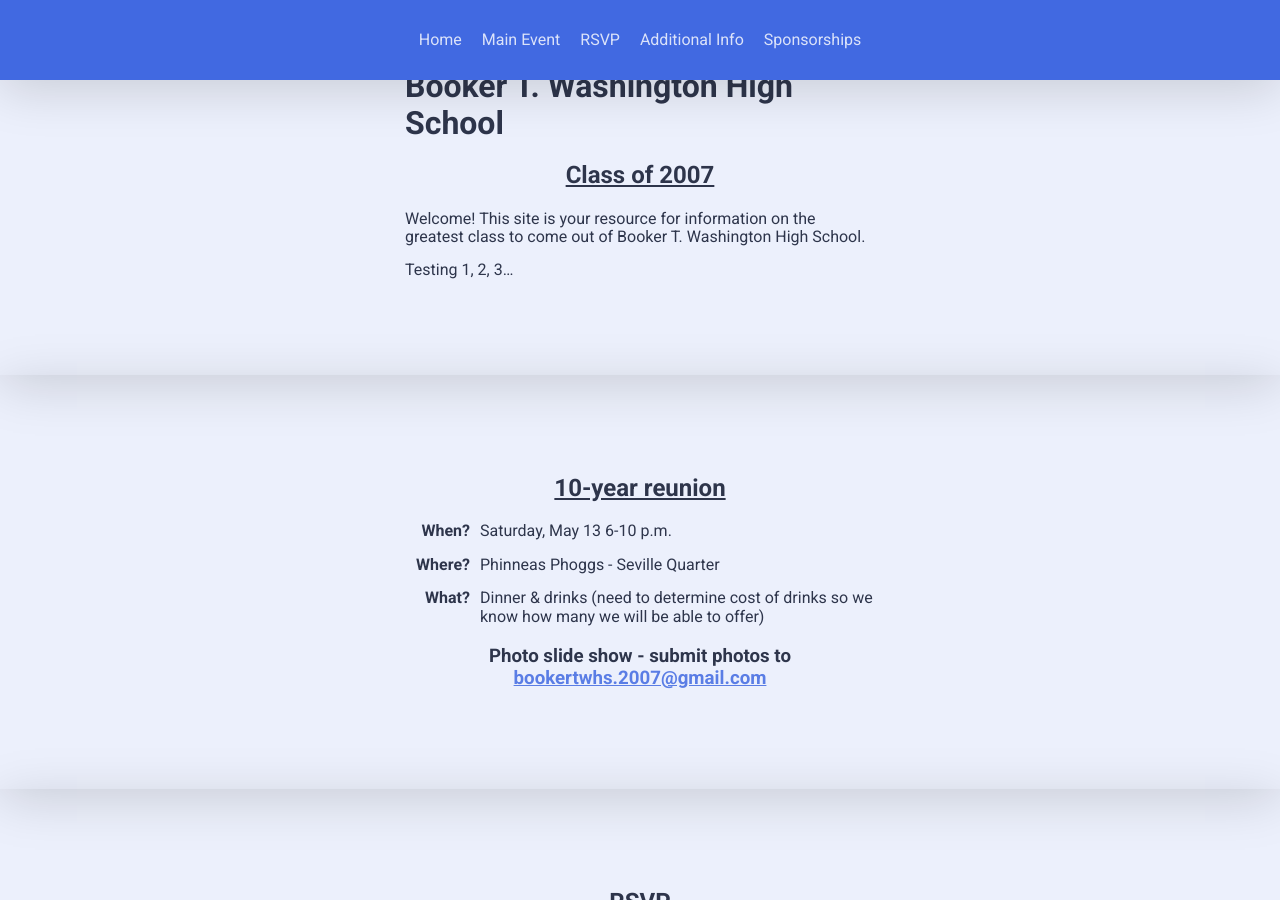
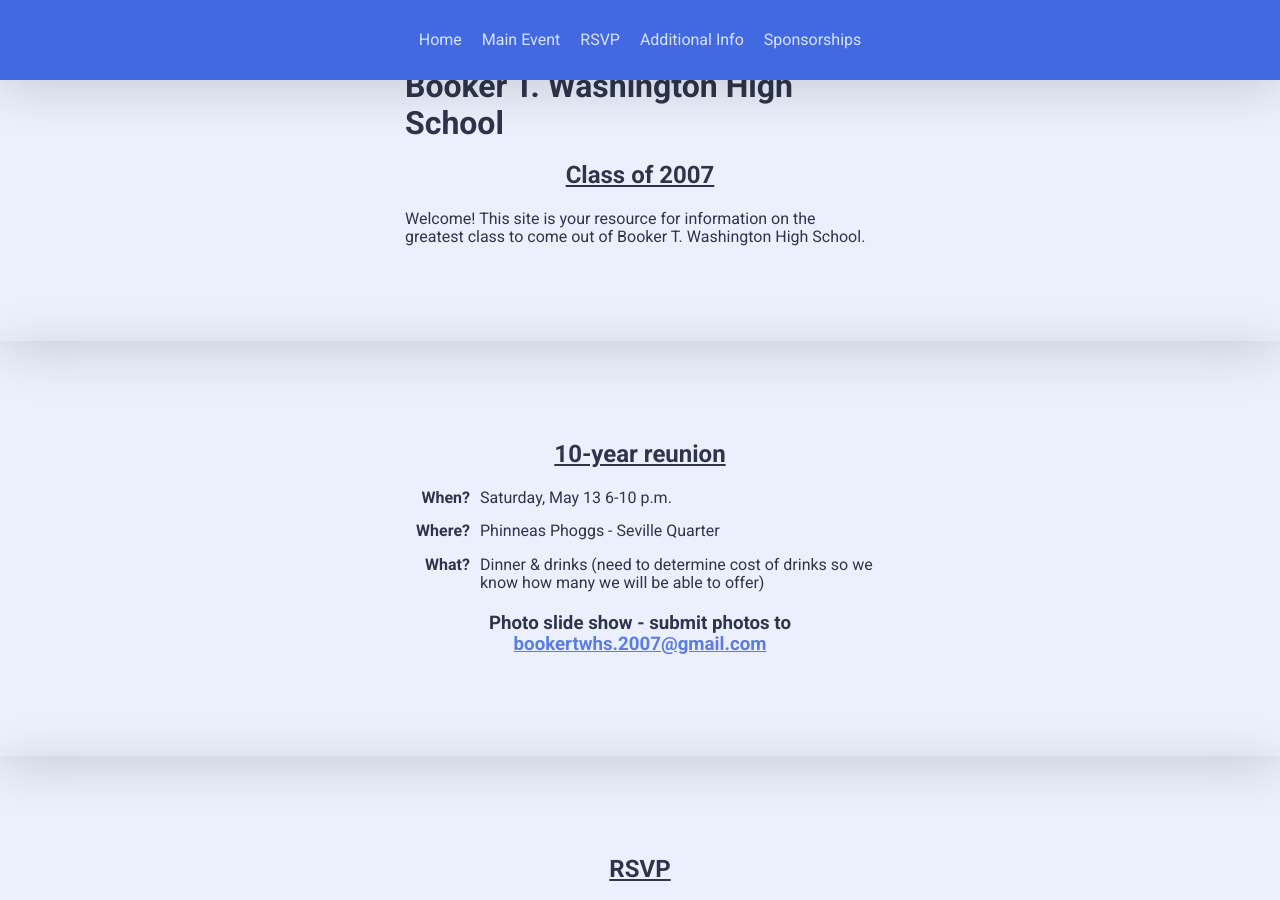
Before and after one commit to bookertwhs2007/bookertwhs, a Jekyll site: the page built from index.html, in a window 1280 px wide and 900 px high, scrolled down 846 px. Built offline with Jekyll 4.4.1, drawn with Linux system fonts in a browser that asks for light colours; nearby versions of some CDN libraries.

Commit message:
Updated Home

```diff
--- a/_sections/home.markdown
+++ b/_sections/home.markdown
@@ -10,5 +10,3 @@ class: home
 ## Class of 2007
 
 Welcome! This site is your resource for information on the greatest class to come out of Booker T. Washington High School.
-
-Testing 1, 2, 3...
```
